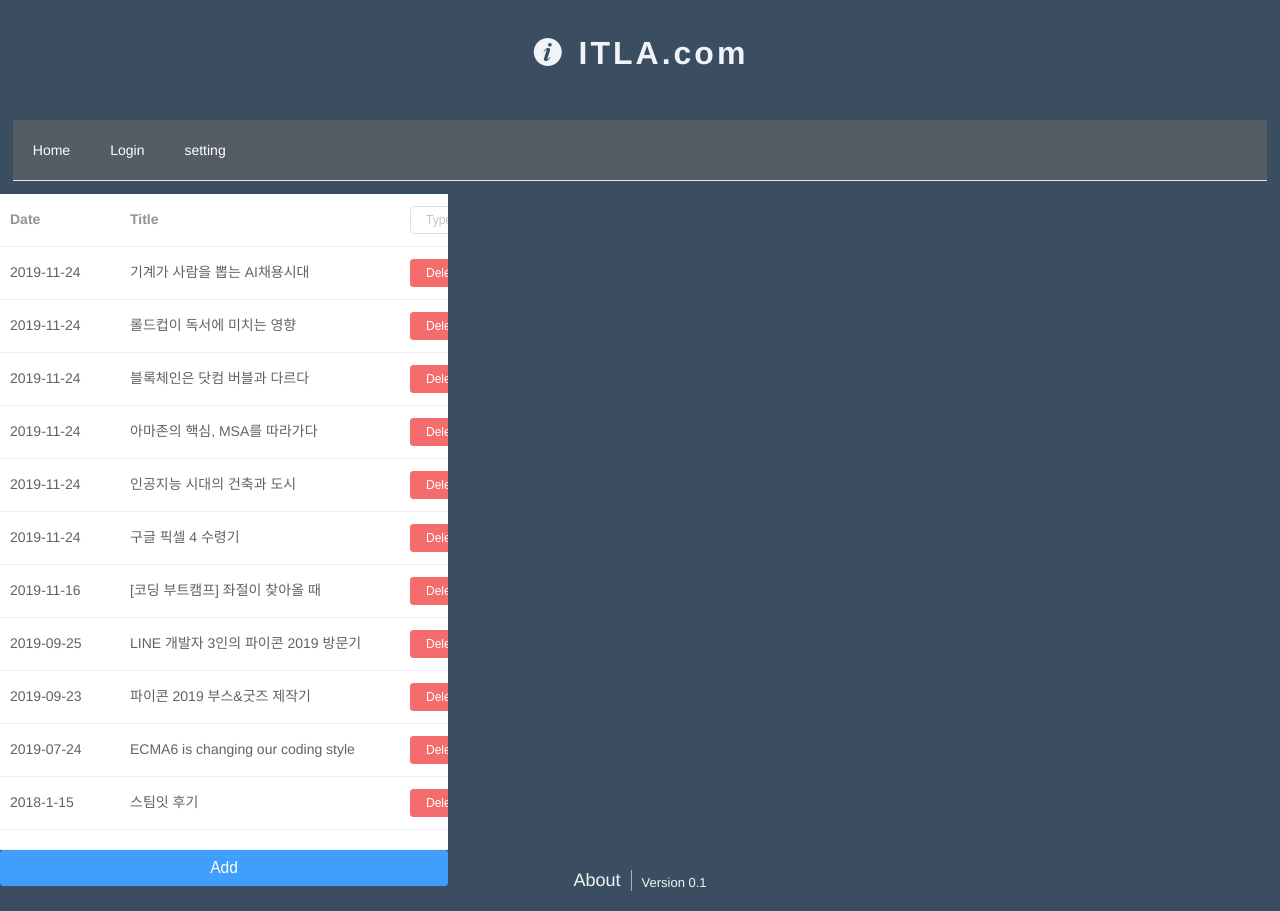
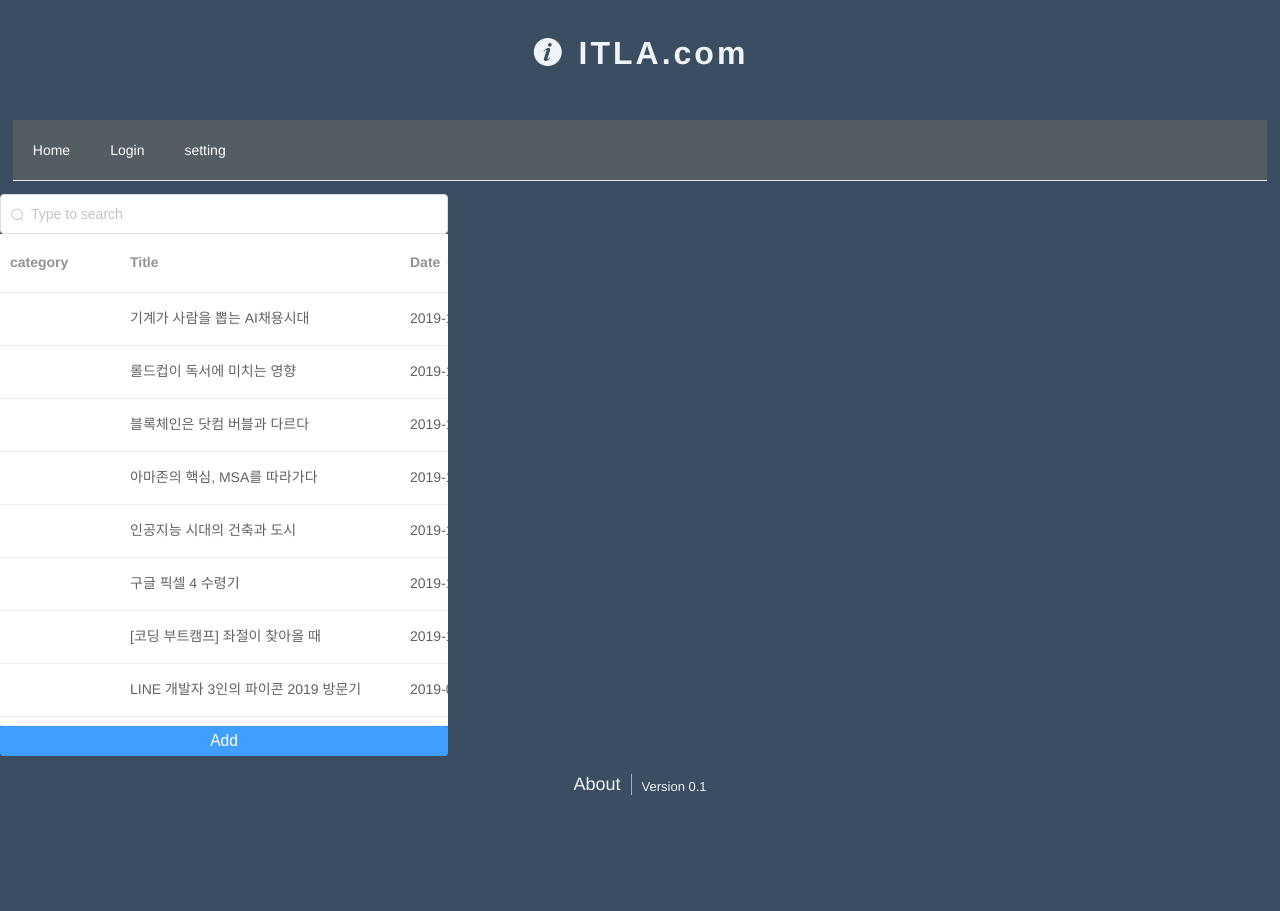
Before and after one commit to Levinna/ITLA.com, a Vue app in the folder itla/: page /feedranking in a window 1280 px wide. After the commit the page ends 815 px from the top, so only its background shows below. Built offline with nearby package versions, Linux system fonts and the light colour scheme.

Commit message:
delete 버튼 아이콘으로 카테고리 추가 정렬기능 추가

```diff
--- a/itla/src/components/FeedRanking.vue
+++ b/itla/src/components/FeedRanking.vue
@@ -1,16 +1,25 @@
 <template>
-    <div style="display: flex; margin: auto; height: 41em ">
+    <div style="display: flex; margin: auto; height: 35em ">
         <div id = "feeds" style="float: left; width:35%; height: 100%">
+            <div>
+                <el-input v-model="search"
+                        size="nomal"
+                        placeholder="Type to search"
+                        style="height: 6%"
+                        prefix-icon="el-icon-search"/>
+                </div>
             <el-table
+                    default-sort="descending"
                     @cell-click = "sendUrl"
                     empty-text="결과가 없습니다."
                     :data="this.$data.propsdata.filter(data => !search || data.title.toLowerCase().includes(search.toLowerCase()))"
                     style="width: 100%;"
-                    height="100%">
+                    height="88%">
+
                 <el-table-column
                         width="120%"
-                        label="Date"
-                        prop="date">
+                        label="category"
+                        prop="category">
                 </el-table-column>
                 <el-table-column
                         width="280%"
@@ -18,32 +27,43 @@
                         prop="title">
                 </el-table-column>
                 <el-table-column
+
+                        sortable
+                        width="120%"
+                        label="Date"
+                        prop="date">
+                </el-table-column>
+                <el-table-column
+                        width="100%"
                         align="right">
-                    <template slot="header" slot-scope="scope">
-                        <el-input
-                                v-model="search"
-                                size="mini"
-                                placeholder="Type to search"/>
-                    </template>
                     <template slot-scope="scope">
                         <el-button
+                                icon = "el-icon-delete-solid"
                                 size="mini"
                                 type="danger"
-                                @click.stop="handleDelete(scope.$index, scope.row)">Delete</el-button>
+                                style="height: 6%"
+                                @click.stop="handleDelete(scope.$index, scope.row)"></el-button>
                     </template>
                 </el-table-column>
 
             </el-table>
             <div id ="add_button" style="position: relative">
                 <el-button
-                    size="small"
+                    size="mini"
                     type="primary"
                     @click.stop = "dialogFormVisible = true"
-                    style="width: 100%; position: absolute;bottom: -3em; left: 0"><span style="font-size: 130%">Add</span></el-button>
+                    style="width: 100%; position: absolute;bottom: -2.5em; left: 0"><span style="font-size: 130%">Add</span></el-button>
                 <el-dialog title="피드 추가" :visible.sync="dialogFormVisible">
                     <el-form :model="form">
                         <el-form-item label="Date" :label-width="formLabelWidth">
-                            <el-input type = "date" v-model="form.date" autocomplete="off"></el-input>
+
+                            <el-date-picker
+                                    v-model="form.date"
+                                    placeholder="날짜"
+                                    value-format = "yyyy-MM-dd"
+                                    style="width:100%">
+                            </el-date-picker>
+
                         </el-form-item>
 
                         <el-form-item label="Title" :label-width="formLabelWidth">
@@ -55,7 +75,6 @@
                                 <template slot="prepend">Http://</template>
                             </el-input>
                         </el-form-item>
-
                     </el-form>
                     <span slot="footer" class="dialog-footer">
                         <el-button @click="dialogFormVisible = false">Cancel</el-button>
@@ -173,11 +192,12 @@
             },
             sendUrl(row,column,e){
                 this.$data.reader_web_info = row;
-                console.log(this.$data);
+                console.log(row)
             },
             Create(){
                 this.$data.dialogFormVisible = false;
                 this.$data.propsdata.push(this.$data.form);
+                console.log(this.$data.form)
                 this.$data.form = {date: '',title: '', url: '',rate:'',};
 
             },
--- a/itla/src/components/Feedreader.vue
+++ b/itla/src/components/Feedreader.vue
@@ -1,7 +1,7 @@
 <template>
-    <div id = "reader_wrapper"  style = "background: wheat; padding: 1px">
+    <div id = "reader_wrapper"  style = "background: white; padding: 1px">
         <div>
-            <div id = "title" style="font-size: 40px; text-align: center; display: inline">
+            <div id = "title" style="font-size: 35px; text-align: center; display: inline">
 
                 {{props.title}}
                 <el-popover
@@ -20,7 +20,7 @@
         </div>
 
         <div style="clear: both"></div>
-        <iframe v-bind:src="props.url" style=" width:98%; height: 90%; margin:auto; overflow:hidden;"></iframe>
+        <iframe v-bind:src="props.url" style=" width:98%; height: 88%; margin:auto; overflow:hidden;"></iframe>
     </div>
 </template>
 
```
Also changed, not shown: itla/src/main.js (line endings or trailing spaces).
